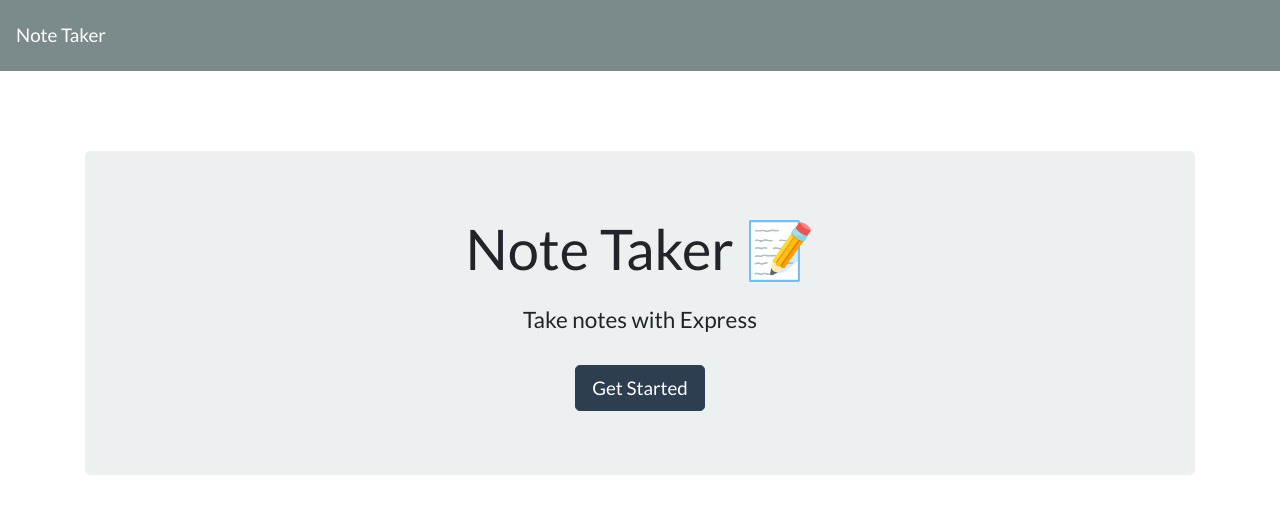
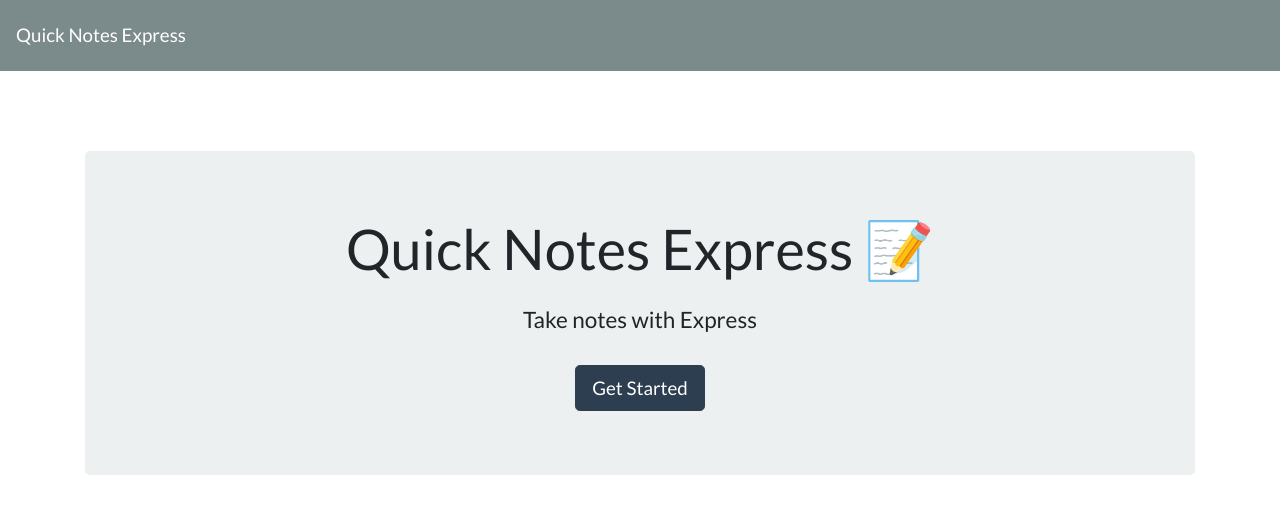
Before and after one commit to joshglugatch/quick-notes-express, a website: page public/index.html in a window 1280 px wide. Drawn offline with nearby package versions, Linux system fonts and the light colour scheme; no server answers.

Commit message:
update html

```diff
--- a/public/index.html
+++ b/public/index.html
@@ -11,12 +11,12 @@
 
 <body>
   <nav class="navbar navbar-dark bg-dark">
-    <a class="navbar-brand" href="/">Note Taker
+    <a class="navbar-brand" href="/">Quick Notes Express
     </a>
   </nav>
   <div class="container">
     <div style="margin-top: 80px;" class="jumbotron text-center">
-      <h1 class="display-4">Note Taker <span role="img" aria-label="Memo">📝</span></h1>
+      <h1 class="display-4">Quick Notes Express <span role="img" aria-label="Memo">📝</span></h1>
       <h4 class="mt-4">Take notes with Express</h4>
       <a class="btn btn-primary btn-lg mt-4" href="/notes" role="button">Get Started</a>
     </div>
```
Also changed, not shown: public/notes.html (+1 -1 lines).
